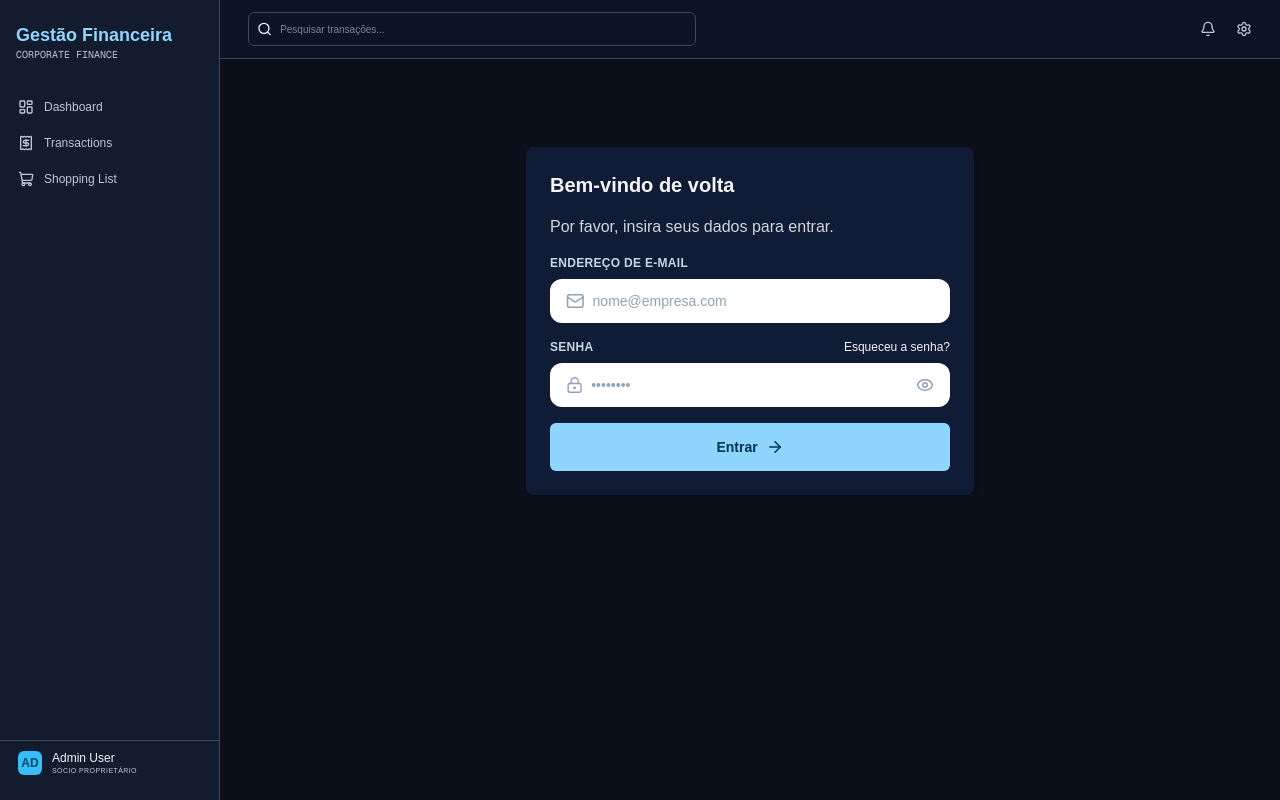
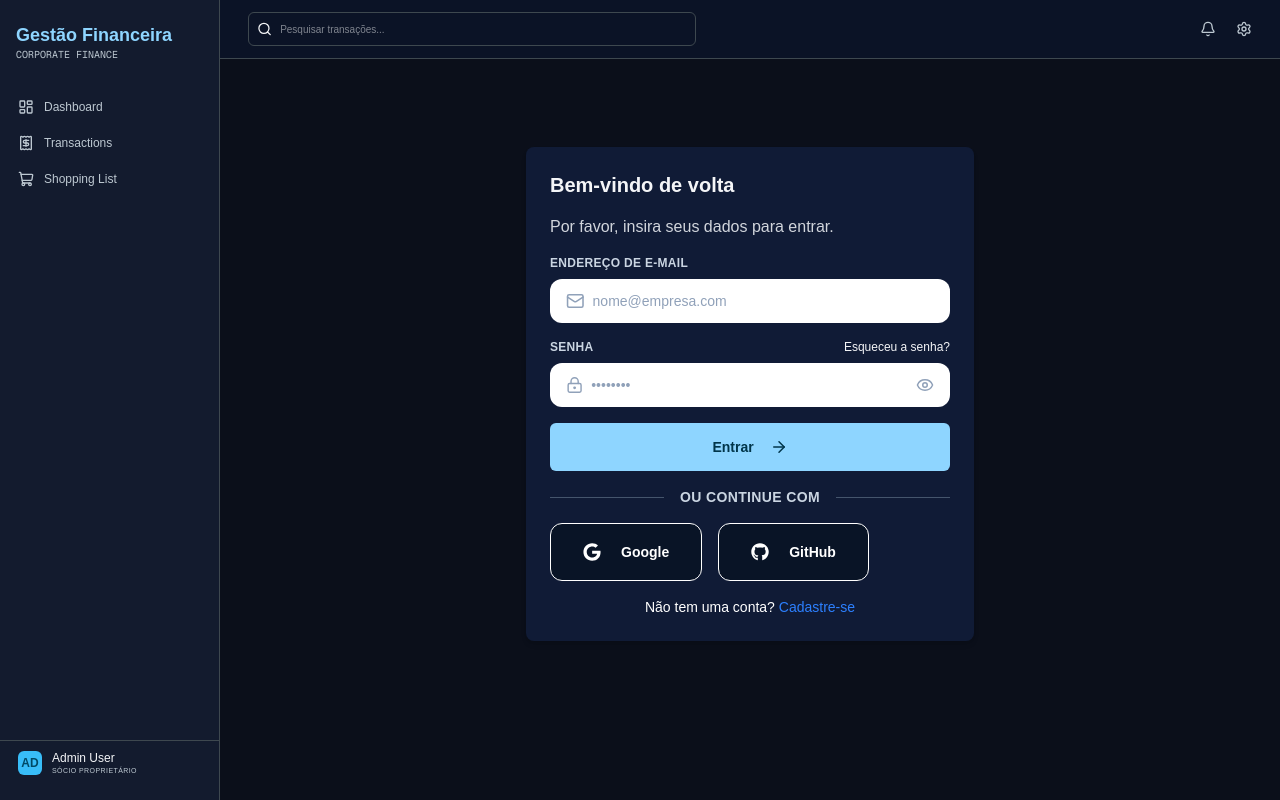
Before and after one commit to lab05-juniando/lab05-frontend, a Next.js app: page / in a window 1280 px wide. Built offline with nearby package versions, Linux system fonts and the light colour scheme.

Commit message:
CreateFuncion Low from LoginPage Incomplete

```diff
--- a/app/components/buttons.tsx
+++ b/app/components/buttons.tsx
@@ -1,15 +1,17 @@
 import { ArrowRight } from "lucide-react";
 import AddIcon from "@/app/components/icons/add";
+import { FaGoogle, FaGithub } from "react-icons/fa";
+
 
 type ButtonProps = {
     children: React.ReactNode;
-  size?: "large" | "big";
+    size?: "large" | "big" | "medium" | "large";
     colorsParam: "dark" | "medium" | "light";
     weight: "400" | "500" | "600";
     onClick?: () => void;
-  iconType?: "add" | "arrow" | "none";
+    iconType?: "add" | "arrow" | "google" | "github" | "none";
     iconPosition?: "left" | "right";
-  space?: "type_space" | "type_space_medium" | "type_space_large";
+    borderColor?: "white" | "none";
 };
 
 export const Button = ({
@@ -20,9 +22,10 @@ export const Button = ({
     weight,
     iconType = "none",
     iconPosition = "right",
+    borderColor = "none",
 }: ButtonProps) => {
     const classes = {
-    base: "flex flex-row items-center w-fit h-fit text-sm rounded-md py-2 px-4 gap-2 cursor-pointer font-inter",
+        base: "flex flex-row items-center w-fit h-fit text-sm rounded-md py-3.5 px-6 gap-4 cursor-pointer font-inter",
         medium: "gap-4 py-3 px-7 text-base",
         large: "rounded-xl py-4.5 px-8 gap-5 text-base",
         big: " w-full justify-center rounded-2xl py-3.5 px-8",
@@ -40,6 +43,10 @@ export const Button = ({
         "600": "font-bold",
     };
 
+    const borderColors = {
+        white: "border border-white",
+    }
+
     // decide qual ícone renderizar, sem duplicar o <button>
     const icon =
         iconType === "add" ? (
@@ -49,11 +56,15 @@ export const Button = ({
             />
         ) : iconType === "arrow" ? (
             <ArrowRight size={18} />
+        ) : iconType === "google" ? (
+            <FaGoogle size={18} />
+        ) : iconType === "github" ? (
+            <FaGithub size={18} />
         ) : null;
 
     return (
         <button
-      className={`${classes.base} ${size ? classes[size] : ""} ${colors[colorsParam]} ${weightFont[weight]}`}
+            className={`${classes.base} ${size ? classes[size] : ""} ${colors[colorsParam]} ${weightFont[weight]} ${borderColor === "white" ? borderColors.white : ""}`}
             onClick={onClick}
         >
             {iconPosition === "left" && icon}
--- /dev/null
+++ b/app/components/low.tsx
@@ -0,0 +1,38 @@
+import react from "react";
+import { Button } from "./buttons";
+
+
+
+export default function Low() {
+    return (
+        <div>
+            <div className="flex items-center gap-4">
+                <div className="flex-1 h-px bg-slate-600" />
+                <span className="text-sm font-semibold text-slate-300 whitespace-nowrap tracking-wide">
+                    OU CONTINUE COM
+                </span>
+                <div className="flex-1 h-px bg-slate-600" />
+            </div>
+
+
+
+
+            <div className="flex flex-row gap-4 mt-4">
+
+                <Button colorsParam="dark" weight="600" size="large" iconType="google" borderColor="white" iconPosition="left">
+                    Google
+                </Button>
+
+                <Button colorsParam="dark" weight="600" size="large" iconType="github" borderColor="white" iconPosition="left">
+                    GitHub
+                </Button>
+            </div>
+
+            <h3 className="text-sm text-white mt-4 text-center">
+                Não tem uma conta? <a href="#" className="text-blue-500 hover:underline">
+                    Cadastre-se
+                </a>
+            </h3>
+        </div>
+    );
+}
--- a/app/login/page.tsx
+++ b/app/login/page.tsx
@@ -1,7 +1,7 @@
 import React from 'react';
 import Input from '@/app/components/input';
 import { Button } from '@/app/components/buttons';
-
+import Low from '@/app/components/low';
 
 export default function LoginPage() {
   return (
@@ -19,6 +19,8 @@ export default function LoginPage() {
       <Button colorsParam="light" weight="600" iconType="arrow" iconPosition="right" size="big">
         Entrar
       </Button>
+
+        <Low></Low>
     </div>
   );
 }
--- a/package.json
+++ b/package.json
@@ -16,6 +16,7 @@
     "next": "16.3.0",
     "react": "19.2.8",
     "react-dom": "19.2.8",
+    "react-icons": "^5.7.0",
     "react-modal": "^3.16.3"
   },
   "devDependencies": {
```
Also changed, not shown: 1 other file (tests, documents, lock files or other folders). Lines whose indentation alone changed are shown as unchanged.
